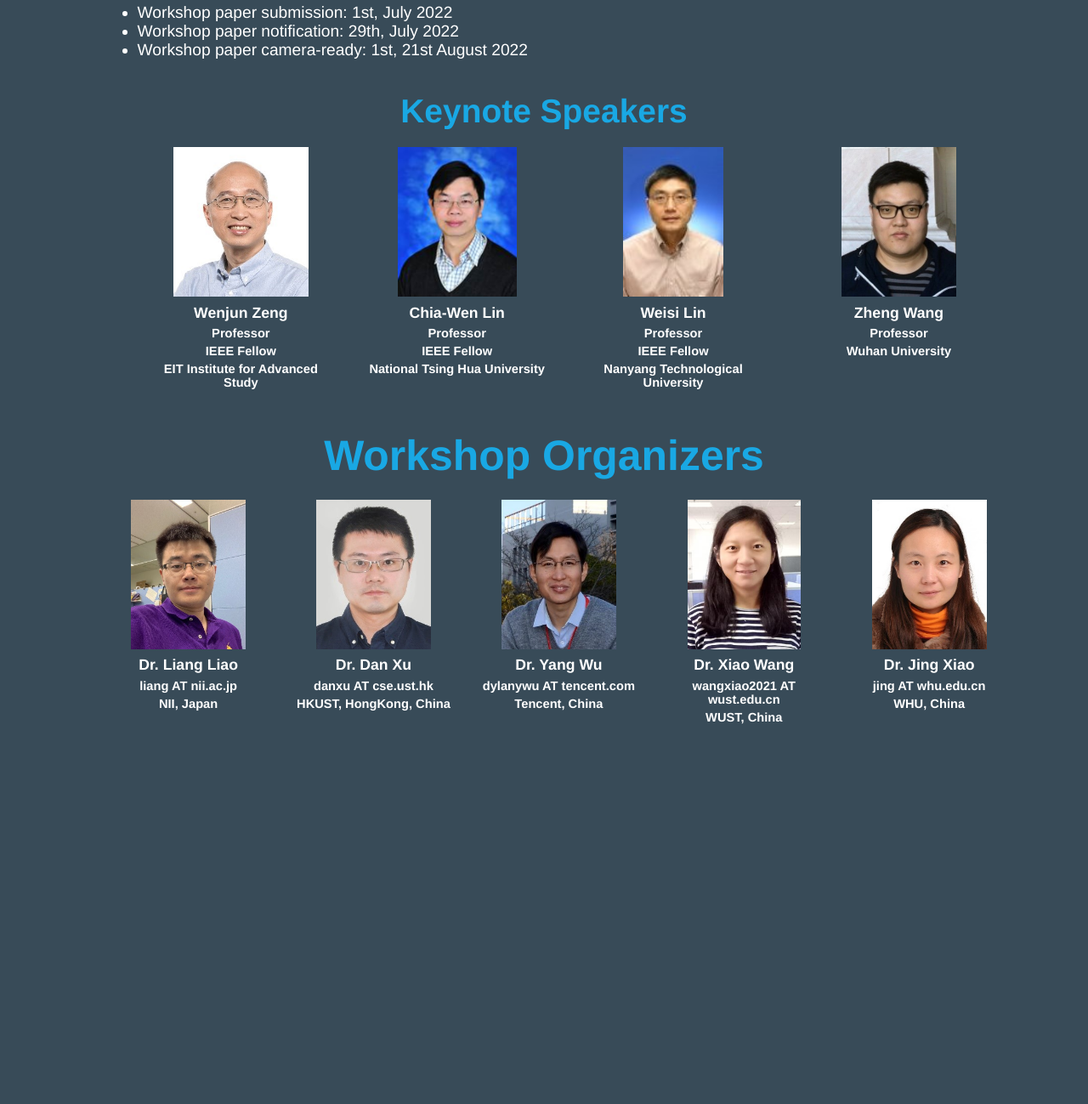
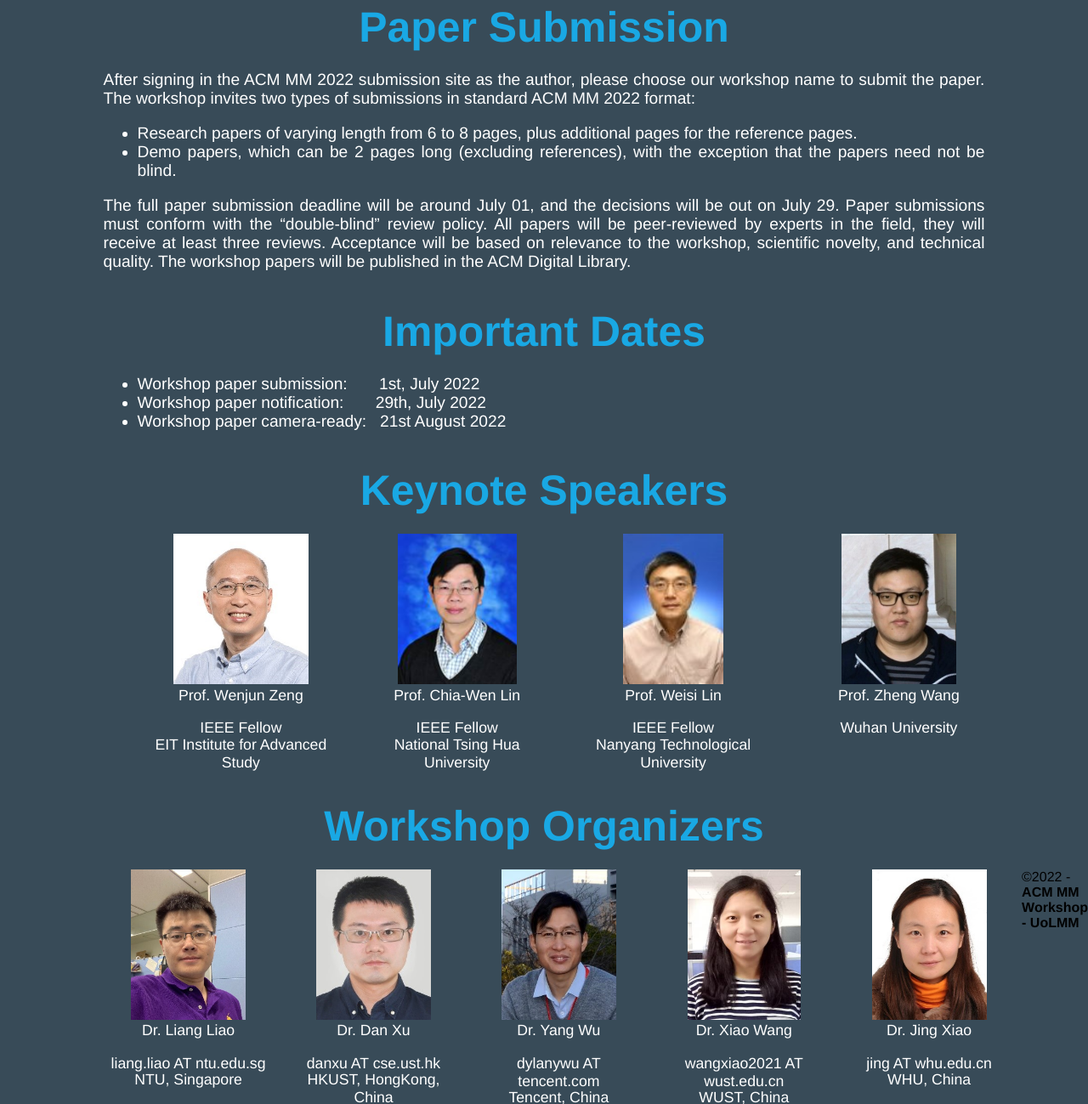
Before and after one commit to liaoliang92/Workshop, a plain HTML site: page index.html in a window 1280 px wide. Shown: the part 1501-2800 px from the top of the page at 85% size. Before the commit the page ends 2377 px from the top, so only its background shows below. Drawn offline with Linux system fonts and the light colour scheme.

Commit message:
Add files via upload

```diff
--- a/index.html
+++ b/index.html
@@ -22,12 +22,13 @@
 <!-- Main Container -->
 <div class="container">
   <!-- Navigation -->
-  <header class="header"> <a href="">
+  <header class="header" > <a href="">
     </a><img class="mmimg" src="images/MMpage2.png" />
     <nav>
       <ul>
-        <li><a href="#homepage">HomePage</a></li>
-        <li><a href="#call4paper">Call for Paper</a></li>
+        <li><a href="#homepage">Home</a></li>
+        <li><a href="#call4paper">Call for Papers</a></li>
+        <li><a href="#submission">Paper Submission</a></li>
         <li> <a href="#dates">Important Dates</a></li>
         <li> <a href="#speakers">Speakers</a></li>
         <li> <a href="#organizers">Organizers</a></li>
@@ -36,12 +37,13 @@
 </header>
 
 	  <section id="homepage2">
-<div align ="center"  style="position: relative; width: 100%;">
+<div align ="center" class="pic" style="position: relative; width: 100%;">
 <img align ="center" src="images/Bg-Pic3.jpg" width="90%"  alt="">
   <div class = "title" ><strong>Robust Understanding of Low-quality Multimedia Data: Unitive Enhancement, Analysis, and Evaluation (UoLMM)</strong></div>
-    <div class = "title2" ><strong>In Conjunction with ACM MM 2022</strong></div>
+    <div class = "title2" ><strong>In Conjunction with <a href="https://2022.acmmm.org/" class="link" target="_blank">ACM MM 2022</a></strong></div>
     <div class = "title3" ><strong>Lisbon, Portugal | 10-14 October</strong></div>
 </div>
+</section>
 
   <section id="homepage">
 <div class="stats">
@@ -77,6 +79,22 @@
 </div>
 </section>
 
+<section id="submission">
+<div class="stats">
+    <h1><strong>Paper Submission</strong></h1>
+</div>
+
+<div class="stats_text">
+    <p>After signing in the ACM MM 2022 submission site as the author, please choose our workshop name to submit the paper. The workshop invites two types of submissions in standard ACM MM 2022 format:</p>
+	<ul>
+		<li>Research papers of varying length from 6 to 8 pages, plus additional pages for the reference pages.</li>
+		<li>Demo papers, which can be 2 pages long (excluding references), with the exception that the papers need not be blind.</li>
+	</ul>
+<p>The full paper submission deadline will be around July 01, and the decisions will be out on July 29. Paper submissions must conform with the “double-blind” review policy. All papers will be peer-reviewed by experts in the field, they will receive at least three reviews. Acceptance will be based on relevance to the workshop, scientific novelty, and technical quality. The workshop papers will be published in the ACM Digital Library.</p>
+</div>
+
+</section>
+
 <section id="dates">
 <div class="stats">
     <h1><strong>Important Dates</strong></h1>
@@ -84,9 +102,9 @@
 
 <div class="stats_text">
     <ul>
-      <li>Workshop paper submission: 1st, July 2022</li>
-      <li>Workshop paper notification: 29th, July 2022</li>
-      <li>Workshop paper camera-ready: 1st, 21st August 2022</li>
+      <li>Workshop paper submission: &nbsp&nbsp&nbsp&nbsp&nbsp 1st, July 2022</li>
+      <li>Workshop paper notification: &nbsp&nbsp&nbsp&nbsp&nbsp 29th, July 2022</li>
+      <li>Workshop paper camera-ready: &nbsp 21st August 2022</li>
     </ul>
 </div>
 </section>
@@ -100,10 +118,9 @@
       <img class="people-pic" src="images/Speakers-Wenjun Z.jpg" />
    </a>
   <div class="people-name">
-    <h4 class="people-name-inner">Wenjun Zeng</h4>
-    <h5 class="people-name-inner">Professor</h5>
-    <h5 class="people-name-inner">IEEE Fellow</h5>
-    <h5>EIT Institute for Advanced Study</h5>
+    <p class="people-name-name">Prof. Wenjun Zeng</p>
+    <p class="people-name-inner">IEEE Fellow</p>
+    <p class="people-name-inner">EIT Institute for Advanced Study</p>
   </div>
   </div>
 
@@ -111,10 +128,9 @@
       <img class="people-pic" src="images/Speakers-Chia-Wen Lin.png" />
     </a>
     <div class="people-name">
-      <h4 class="people-name-inner">Chia-Wen Lin</h4>
-      <h5 class="people-name-inner">Professor</h5>
-      <h5 class="people-name-inner">IEEE Fellow</h5>
-      <h5>National Tsing Hua University</h5>
+      <p class="people-name-name">Prof. Chia-Wen Lin</p>
+      <p class="people-name-inner">IEEE Fellow</p>
+      <p class="people-name-inner">National Tsing Hua University</p>
     </div>
   </div>
 
@@ -122,10 +138,9 @@
     <img class="people-pic" src="images/Speakers-Weisi L.jpg" />
     </a>
     <div class="people-name">
-      <h4 class="people-name-inner">Weisi Lin</h4>
-      <h5 class="people-name-inner">Professor</h5>
-      <h5 class="people-name-inner">IEEE Fellow</h5>
-      <h5>Nanyang Technological University</h5>
+      <p class="people-name-name">Prof. Weisi Lin</p>
+      <p class="people-name-inner">IEEE Fellow</p>
+      <p class="people-name-inner">Nanyang Technological University</p>
     </div>
    </div>
   </div>
@@ -134,11 +149,10 @@
     <img class="people-pic" src="images/Speakers-Zheng W.jpg" />
     </a>
     <div class="people-name">
-      <h4 class="people-name-inner">Zheng Wang</h4>
-      <h5 class="people-name-inner">Professor</h5>
-      <h5 class="people-name-inner">Wuhan University</h5>
-      <h5>&nbsp&nbsp&nbsp&nbsp&nbsp</h5>
-      <h5>&nbsp&nbsp&nbsp&nbsp&nbsp</h5>
+      <p class="people-name-name">Prof. Zheng Wang</p>
+      <p class="people-name-inner">Wuhan University</p>
+      <p>&nbsp&nbsp&nbsp&nbsp&nbsp</p>
+      <p>&nbsp&nbsp&nbsp&nbsp&nbsp</p>
 
     </div>
    </div>
@@ -155,9 +169,9 @@
       <img class="people-pic" src="images/people_LiangLiao.png" />
     </a>
     <div class="people-name">
-      <h4 class="people-name-inner">Dr. Liang Liao</h4>
-      <h5 class="people-name-inner">liang AT nii.ac.jp</h5>
-      <h5>NII, Japan</h5>
+      <p class="people-name-name">Dr. Liang Liao</p>
+      <p class="people-name-inner">liang.liao AT ntu.edu.sg</p>
+      <p class="people-name-outer">NTU, Singapore</p>
     </div>
   </div>
 
@@ -166,9 +180,9 @@
     <img class="people-pic" src="images/Dan Xu.jpg" />
   </a>
   <div class="people-name">
-    <h4 class="people-name-inner">Dr. Dan Xu</h4>
-    <h5 class="people-name-inner">danxu AT cse.ust.hk</h5>
-    <h5>HKUST, HongKong, China</h5>
+    <p class="people-name-name">Dr. Dan Xu</p>
+    <p class="people-name-inner">danxu AT cse.ust.hk</p>
+    <p class="people-name-outer">HKUST, HongKong, China</p>
   </div>
   </div>
 
@@ -177,9 +191,9 @@
     <img class="people-pic" src="images/Yang Wu.jpg" />
   </a>
   <div class="people-name">
-    <h4 class="people-name-inner">Dr. Yang Wu</h4>
-    <h5 class="people-name-inner">dylanywu AT tencent.com</h5>
-    <h5>Tencent, China</h5>
+    <p class="people-name-name">Dr. Yang Wu</p>
+    <p class="people-name-inner">dylanywu AT tencent.com</p>
+    <p class="people-name-outer">Tencent, China</p>
   </div>
   </div>
 
@@ -188,9 +202,9 @@
       <img class="people-pic" src="images/people_XiaoWang.png" />
     </a>
     <div class="people-name">
-      <h4 class="people-name-inner">Dr. Xiao Wang</h4>
-      <h5 class="people-name-inner">wangxiao2021 AT wust.edu.cn</h5>
-      <h5>WUST, China</h5>
+      <p class="people-name-name">Dr. Xiao Wang</p>
+      <p class="people-name-inner">wangxiao2021 AT wust.edu.cn</p>
+      <p class="people-name-outer">WUST, China</p>
     </div>
   </div>
 
@@ -199,15 +213,17 @@
       <img class="people-pic" src="images/people_JingXiao.png" />
     </a>
     <div class="people-name">
-      <h4 class="people-name-inner">Dr. Jing Xiao</h4>
-      <h5 class="people-name-inner">jing AT whu.edu.cn</h5>
-      <h5>WHU, China</h5>
+      <p class="people-name-name">Dr. Jing Xiao</p>
+      <p class="people-name-inner">jing AT whu.edu.cn</p>
+      <p class="people-name-outer">WHU, China</p>
     </div>
   </div>
 </div>
 
 </section>
-
-
+</div>
+  <footer class="secondary_header footer">
+    <div class="copyright">&copy;2022 - <strong>ACM MM Workshop - UoLMM</strong></div>
+  </footer>
 </body>
 </html>
```
